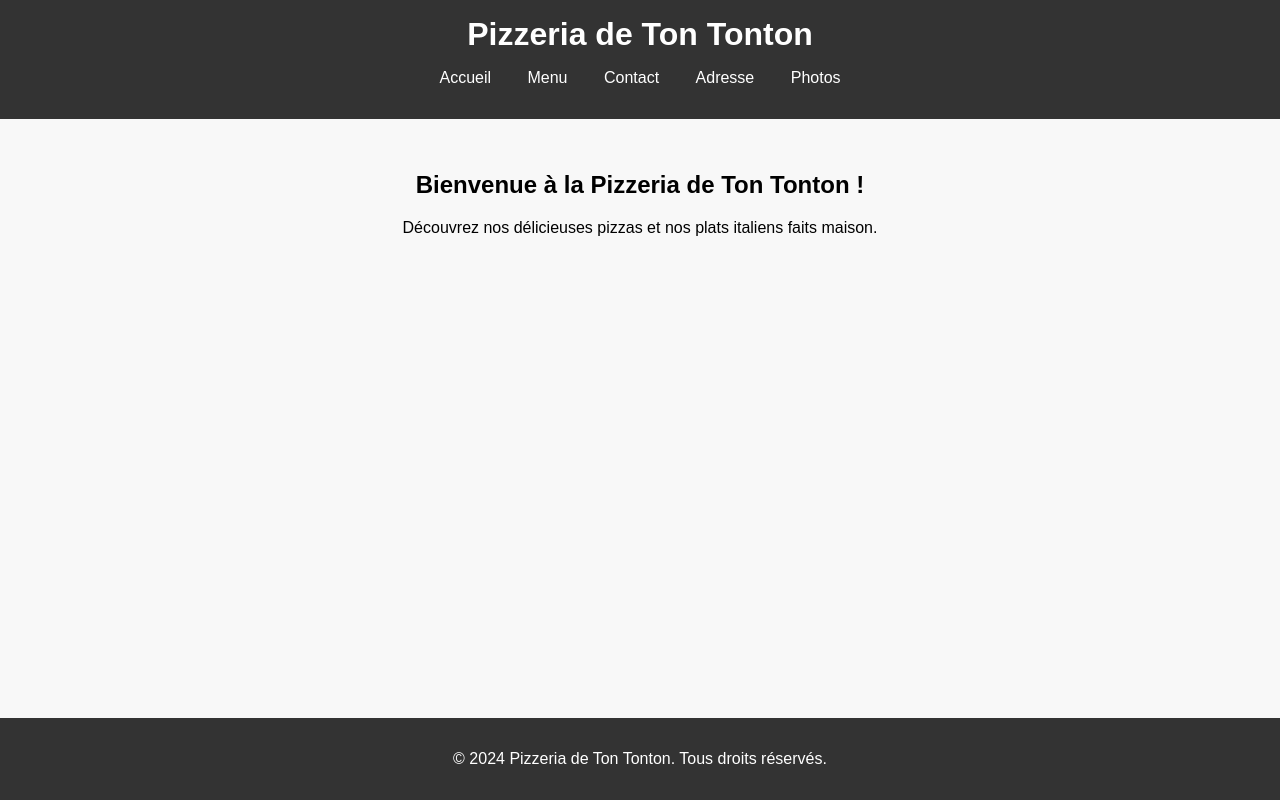
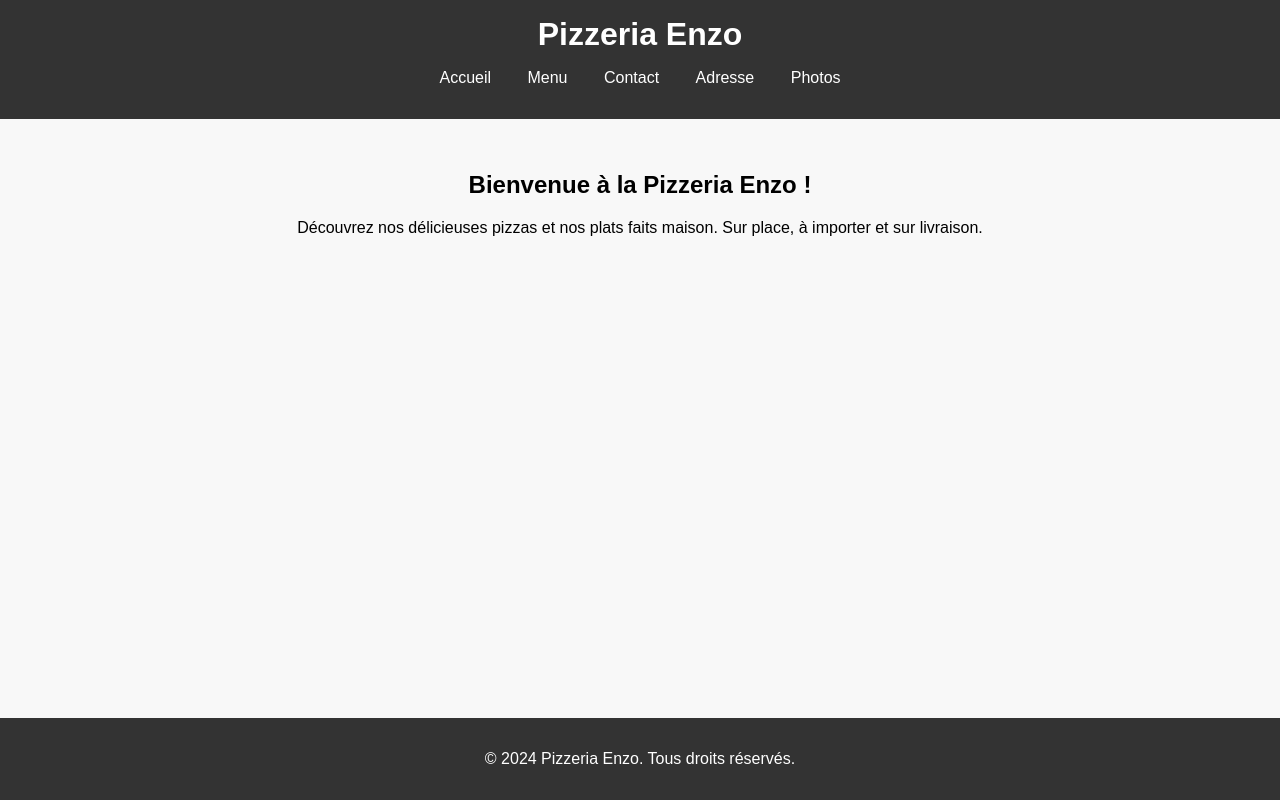
Before and after one commit to Nathced/pizzeria, a plain HTML site: page index.html in a window 1280 px wide. Drawn offline with Linux system fonts and the light colour scheme.

Commit message:
index.html

```diff
--- a/index.html
+++ b/index.html
@@ -3,12 +3,12 @@
 <head>
     <meta charset="UTF-8">
     <meta name="viewport" content="width=device-width, initial-scale=1.0">
-    <title>Pizzeria de Ton Tonton</title>
+    <title>Pizzeria Enzo</title>
     <link rel="stylesheet" href="styles.css">
 </head>
 <body>
     <header>
-        <h1>Pizzeria de Ton Tonton</h1>
+        <h1>Pizzeria Enzo</h1>
         <nav>
             <ul>
                 <li><a href="index.html">Accueil</a></li>
@@ -20,11 +20,11 @@
         </nav>
     </header>
     <main>
-        <h2>Bienvenue à la Pizzeria de Ton Tonton !</h2>
-        <p>Découvrez nos délicieuses pizzas et nos plats italiens faits maison.</p>
+        <h2>Bienvenue à la Pizzeria Enzo !</h2>
+        <p>Découvrez nos délicieuses pizzas et nos plats faits maison. Sur place, à importer et sur livraison.</p>
     </main>
     <footer>
-        <p>&copy; 2024 Pizzeria de Ton Tonton. Tous droits réservés.</p>
+        <p>&copy; 2024 Pizzeria Enzo. Tous droits réservés.</p>
     </footer>
 </body>
 </html>
```
